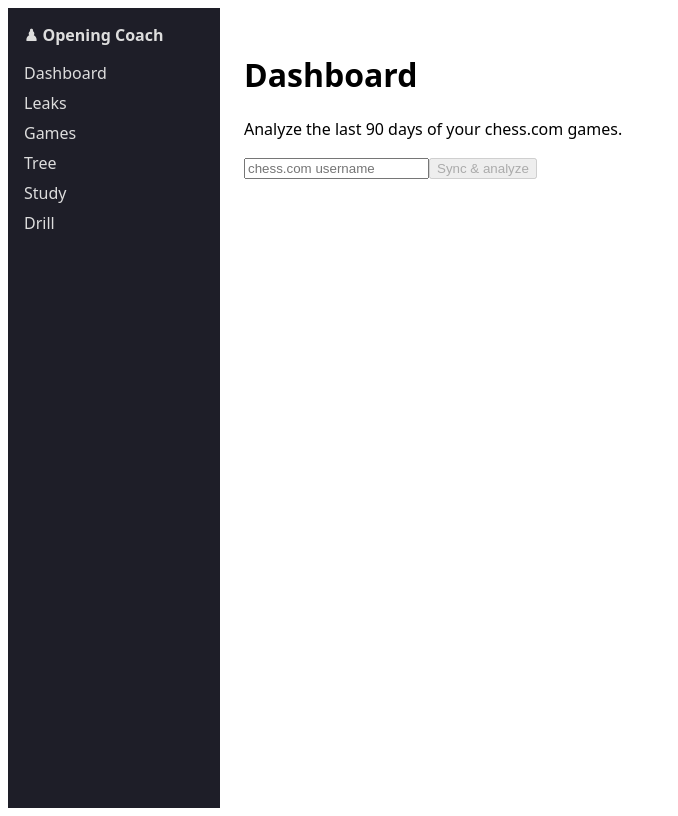
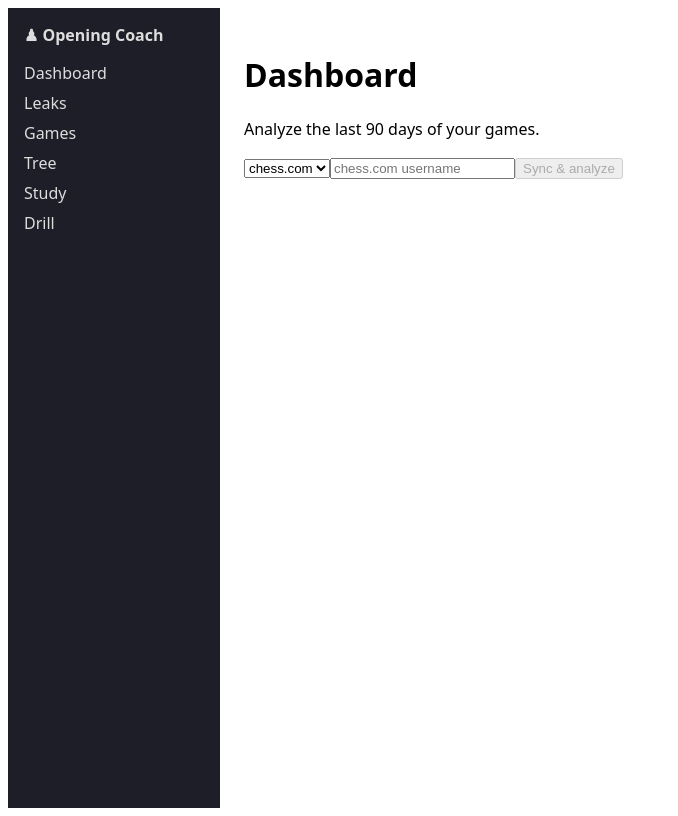
Before and after one commit to kcselm/chess-opening-coach, a React (Vite) app in the folder web/: page / in a window 1280 px wide. Shown: the whole page, without its empty margins (0-678 px from the left). Built offline with nearby package versions, Linux system fonts and the light colour scheme; what hono would draw is missing.

Commit message:
feat(web): Dashboard source toggle for chess.com / Lichess

```diff
--- a/web/src/routes/dashboard.tsx
+++ b/web/src/routes/dashboard.tsx
@@ -2,14 +2,18 @@ import { useState } from "react";
 import { api } from "../api/client.js";
 import { SyncProgress } from "../components/SyncProgress.js";
 
+type Source = "chesscom" | "lichess";
+const SOURCE_LABELS: Record<Source, string> = { chesscom: "chess.com", lichess: "Lichess" };
+
 export function DashboardPage() {
+  const [source, setSource] = useState<Source>("chesscom");
   const [username, setUsername] = useState("");
   const [runId, setRunId] = useState<string | null>(null);
 
   async function startSync() {
     const now = Math.floor(Date.now() / 1000);
     const res = await api.sync.$post({
-      json: { source: "chesscom", username, since: now - 60 * 60 * 24 * 90, until: now,
+      json: { source, username, since: now - 60 * 60 * 24 * 90, until: now,
         timeClasses: ["rapid", "blitz", "classical"] },
     });
     const { runId } = (await res.json()) as { runId: string };
@@ -19,8 +23,13 @@ export function DashboardPage() {
   return (
     <div>
       <h1>Dashboard</h1>
-      <p>Analyze the last 90 days of your chess.com games.</p>
-      <input placeholder="chess.com username" value={username} onChange={(e) => setUsername(e.target.value)} />
+      <p>Analyze the last 90 days of your games.</p>
+      <select aria-label="Source" value={source} onChange={(e) => setSource(e.target.value as Source)}>
+        <option value="chesscom">chess.com</option>
+        <option value="lichess">Lichess</option>
+      </select>
+      <input placeholder={`${SOURCE_LABELS[source]} username`} value={username}
+        onChange={(e) => setUsername(e.target.value)} />
       <button onClick={startSync} disabled={!username}>Sync &amp; analyze</button>
       {runId && <SyncProgress runId={runId} />}
     </div>
```
Also changed, not shown: 1 other file (tests, documents, lock files or other folders).
